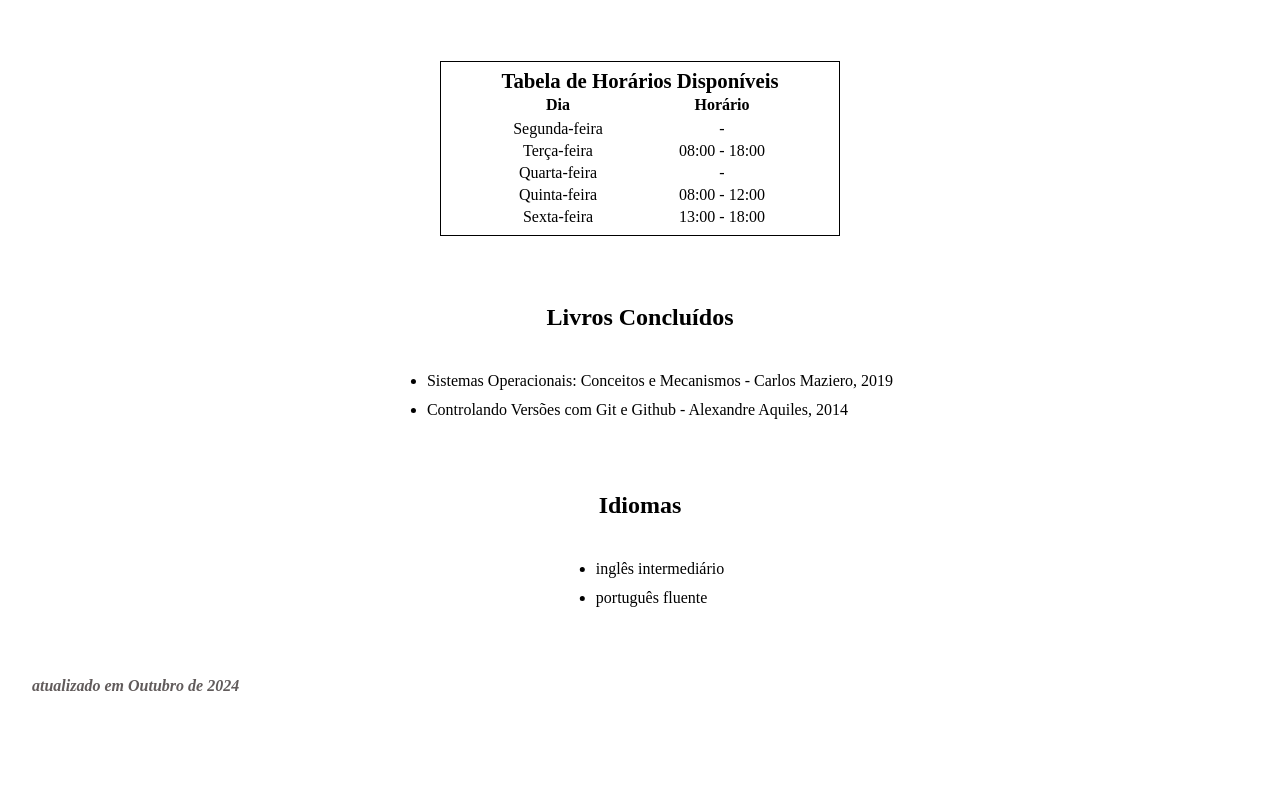
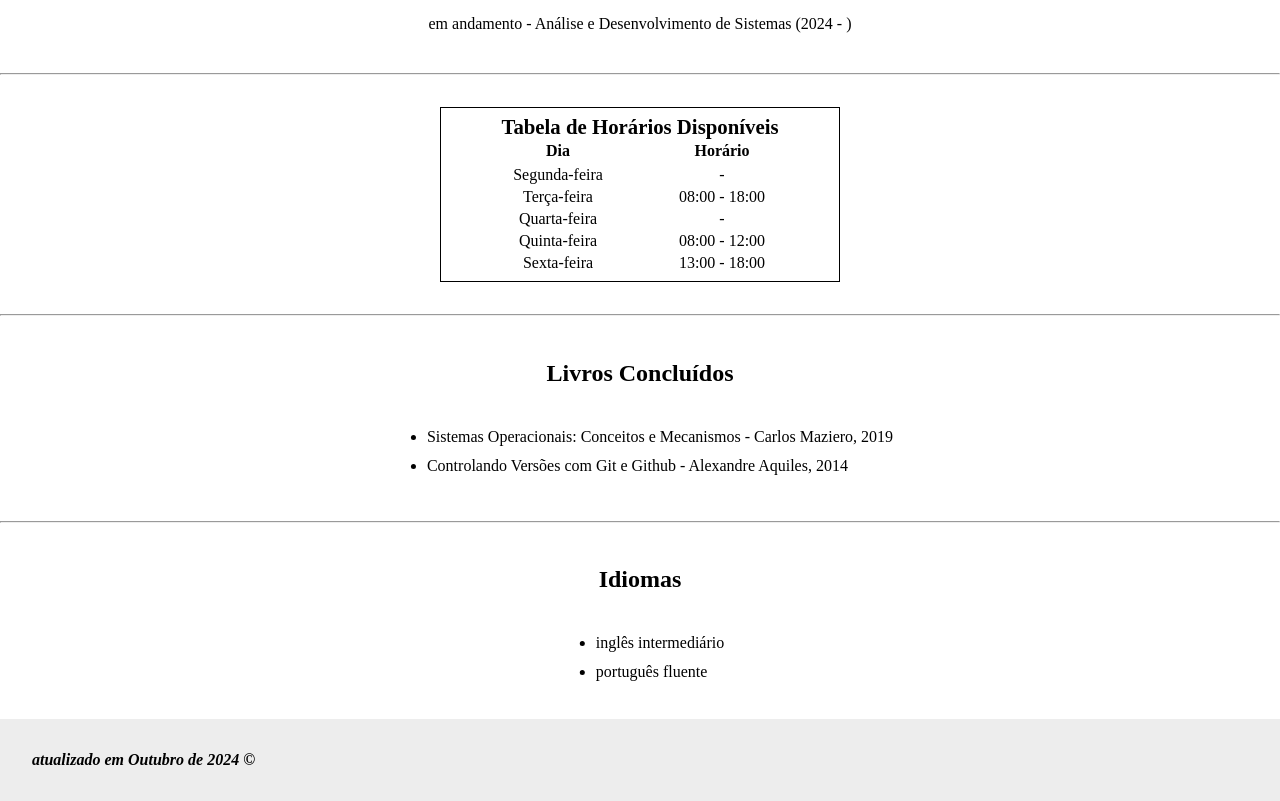
Before and after one commit to mrayronmatos001/systems-analysis-and-development, a plain HTML site: page visual-programming-and-web-authoring/cv.html in a window 1280 px wide. Shown: the part 1181-1982 px from the top of the page. Before the commit the page ends 1908 px from the top, so only its background shows below. Drawn offline with Linux system fonts and the light colour scheme; a script that the page names is missing.

Commit message:
some design changes in cv.html and cv-style.css

```diff
--- a/visual-programming-and-web-authoring/cv-style.css
+++ b/visual-programming-and-web-authoring/cv-style.css
@@ -14,6 +14,7 @@ article {
 }
 
 header {
+    background-color: rgba(97, 91, 91, 0.11);
     height: 24rem;
 }
 
@@ -159,7 +160,8 @@ table caption {
 }
 
 footer {
+    background-color: rgba(97, 91, 91, 0.11);
     padding: 2rem;
     font-style: italic;
-    color: rgb(97, 91, 91);
+    color: black;
 }
--- a/visual-programming-and-web-authoring/cv.html
+++ b/visual-programming-and-web-authoring/cv.html
@@ -38,6 +38,7 @@
                 Além do aperfeiçoamento em habilidades técnicas, valorizo o trabalho em equipe e a constante busca por aprendizado. No meu tempo livre gosto de ler livros que contribuam com a minha carreira de desenvolvedor como Sistemas Operacionais e Shellscript, sempre focado em me tornar um desenvolvedor valoroso, melhorando o inglês e ganhando novos conhecimentos.
             </p>
         </article>
+        <hr>
         <section id="lists">
             <article>
                 <h1>Listas de Interesses</h1>
@@ -70,6 +71,7 @@
                 </figure>
             </article>
         </section>
+        <hr>
         <article id="academic-background">
             <h1>Formação</h1>
             <figure>
@@ -78,6 +80,7 @@
             </figure>
             <p>em andamento - Análise e Desenvolvimento de Sistemas (2024 - )</p>
         </article>
+        <hr>
         <table>
             <caption>Tabela de Horários Disponíveis</caption>
             <thead>
@@ -109,6 +112,7 @@
                 </tr>
             </tbody>
         </table>
+        <hr>
         <article id="books">
             <h1>Livros Concluídos</h1>
             <ul>
@@ -116,6 +120,7 @@
                 <li>Controlando Versões com Git e Github - Alexandre Aquiles, 2014</li>
             </ul>
         </article>
+        <hr>
         <article id="languages">
             <h1>Idiomas</h1>
             <ul>
@@ -125,7 +130,7 @@
         </article>
     </main>
     <footer>
-        <strong>atualizado em Outubro de 2024</strong>
+        <strong>atualizado em Outubro de 2024 &copy;</strong>
     </footer>
 </body>
 </html>
```
